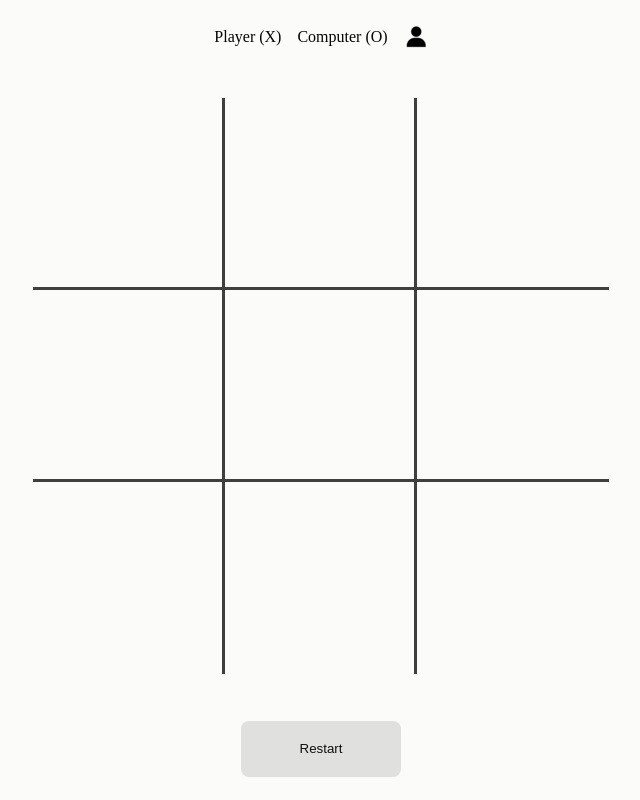
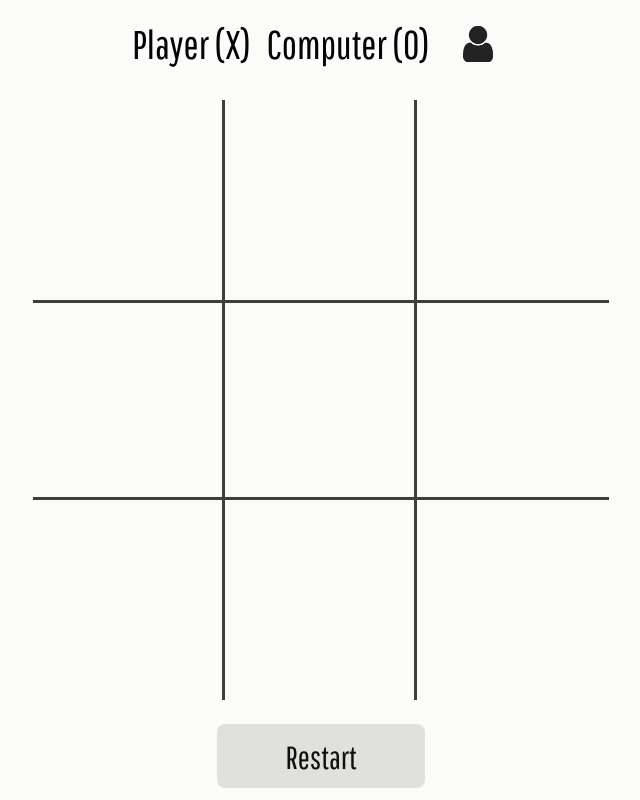
Before and after one commit to lmreineer/tic-tac-toe, a website: page docs/index.html in a window 1280 px wide. Shown: the whole page, without its empty margins (319-959 px from the left). Drawn offline with Linux system fonts and the light colour scheme.

Commit message:
Edit image

```diff
--- a/docs/index.html
+++ b/docs/index.html
@@ -16,26 +16,26 @@
         <div class="user-container">
             <span>Player (X)</span>
             <span>Computer (O)</span>
-                <img src="./res/one-player.png" alt="single mode">
+            <img src="./res/single-player.png" alt="single mode" draggable="false">
         </div>
 
         <div class="board-container">
             <div class="in-cont left-board-container">
-                <div class="up right-bottom"></div>
-                <div class="up right-bottom"></div>
-                <div class="up right"></div>
+                <div class="right"></div>
+                <div class="top-right-bottom"></div>
+                <div class="right"></div>
             </div>
 
             <div class="in-cont mid-board-container">
-                <div class="mid right-bottom"></div>
-                <div class="mid right-bottom"></div>
-                <div class="mid right"></div>
+                <div class="right"></div>
+                <div class="border"></div>
+                <div class="right"></div>
             </div>
 
             <div class="in-cont right-board-container">
-                <div class="bot bottom"></div>
-                <div class="bot bottom"></div>
-                <div class="bot empty"></div>
+                <div class="add-on"></div>
+                <div class="top-bottom"></div>
+                <div class="top"></div>
             </div>
         </div>
 
--- a/docs/styles.css
+++ b/docs/styles.css
@@ -1,3 +1,5 @@
+@import url('https://fonts.googleapis.com/css2?family=Pathway+Gothic+One&display=swap');
+
 :root {
     --body-color: #fbfbf9;
     --border-color: #3f3f3e;
@@ -33,15 +35,18 @@ body {
     display: flex;
     align-items: center;
     justify-content: center;
+    font-size: 2.5rem;
+    color: var(--user-color, black);
     gap: 1rem;
+    cursor: pointer;
 }
 
 .user-container > img {
-    width: 1.5rem;
+    width: 4rem;
 }
 
-.user-container {
-    color: var(--user-color, black);
+.user-container > img:hover {
+    filter: grayscale(80%);
 }
 
 .board-container {
@@ -49,19 +54,36 @@ body {
     justify-content: center;
 }
 
-.board-container > .in-cont > div {
+/* 'in-cont' is the container of the borders */
+.in-cont > div {
     width: 12rem;
     height: 12rem;
+    text-align: center;
+    height: 200px;
+    line-height: 200px;
+    font-size: 10rem;
 }
 
-.board-container > .in-cont > .right-bottom,
-.board-container > .in-cont > .right {
-    border-right: 3px solid var(--border-color, black);
+.in-cont > .border {
+    border-top: 3px solid var(--border-color, gray);
+    border-right: 3px solid var(--border-color, gray);
+    border-bottom: 3px solid var(--border-color, gray);
+
 }
 
-.board-container > .in-cont > .bottom,
-.board-container > .in-cont > .right-bottom {
-    border-bottom: 3px solid var(--border-color, black);
+.in-cont > .right {
+    border-right: 3px solid var(--border-color, gray);
+}
+
+.in-cont > .top-right-bottom {
+    border-top: 3px solid var(--border-color, gray);
+    border-right: 3px solid var(--border-color, gray);
+    border-bottom: 3px solid var(--border-color, gray);
+}
+
+.in-cont > .top-bottom {
+    border-top: 3px solid var(--border-color, gray);
+    border-bottom: 3px solid var(--border-color, gray);
 }
 
 .restart-container {
@@ -71,14 +93,15 @@ body {
 
 .restart-container > button {
     cursor: pointer;
-    width: 10rem;
-    height: 3.5rem;
+    width: 13rem;
+    height: 4rem;
     border: none;
     background: none;
     outline: none;
     background-color: var(--button-bg-color, gray);
     color: var(--btn-color, black);
     border-radius: 0.5rem;
+    font-size: 2rem;
 }
 
 .restart-container > button:active {
@@ -92,3 +115,8 @@ body {
 .restart-container {
     margin: auto;
 }
+
+.user-container,
+.restart-container > button{
+    font-family: 'Pathway Gothic One', 'Segoe UI', Tahoma, Geneva, Verdana, sans-serif;
+}
```
Also changed, not shown: docs/res/one-player.png (deleted), docs/res/single-player-hover.png (added), docs/res/single-player.png (added), docs/res/two-player-hover.png (added), docs/res/two-player.png.
